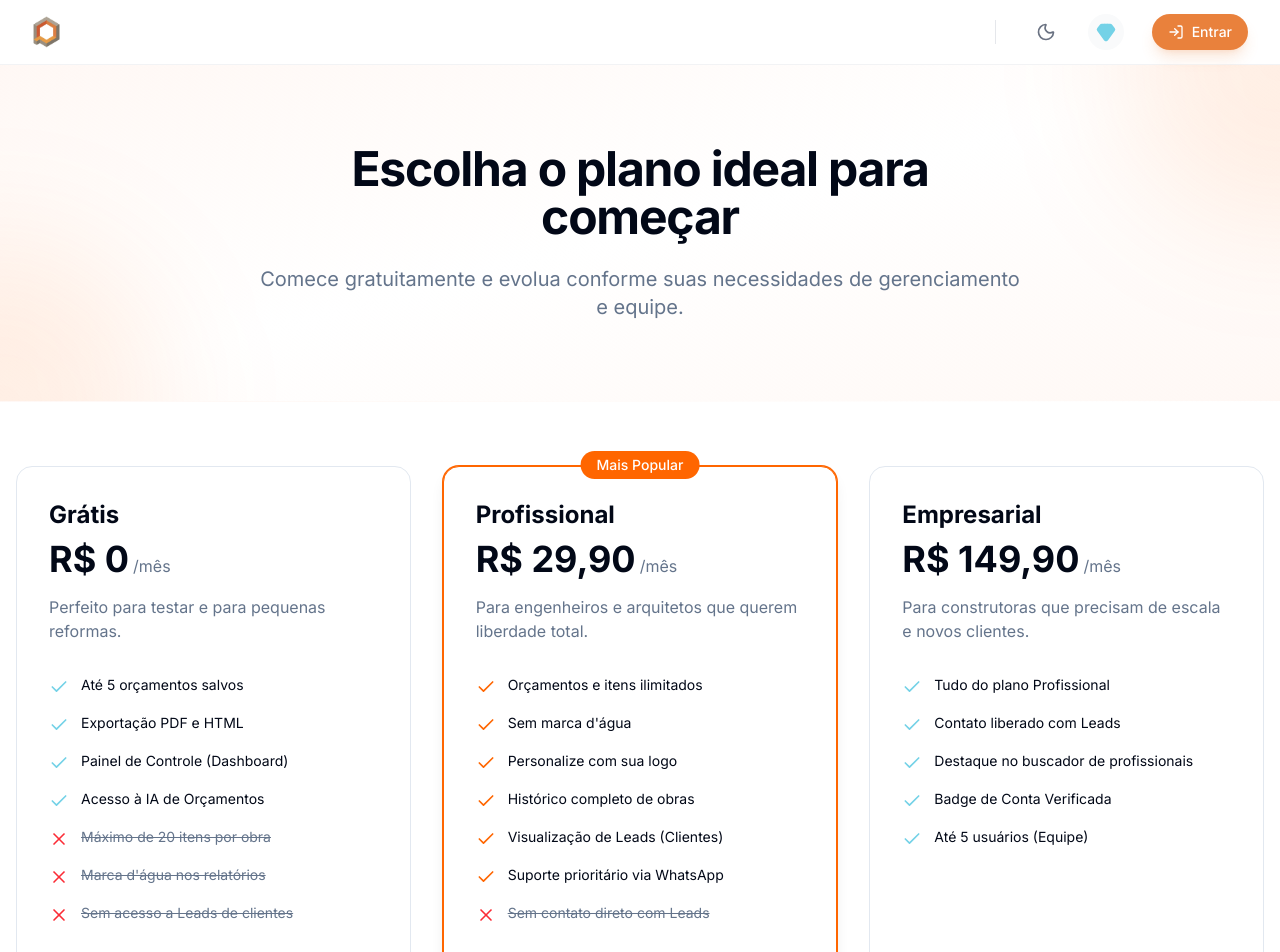
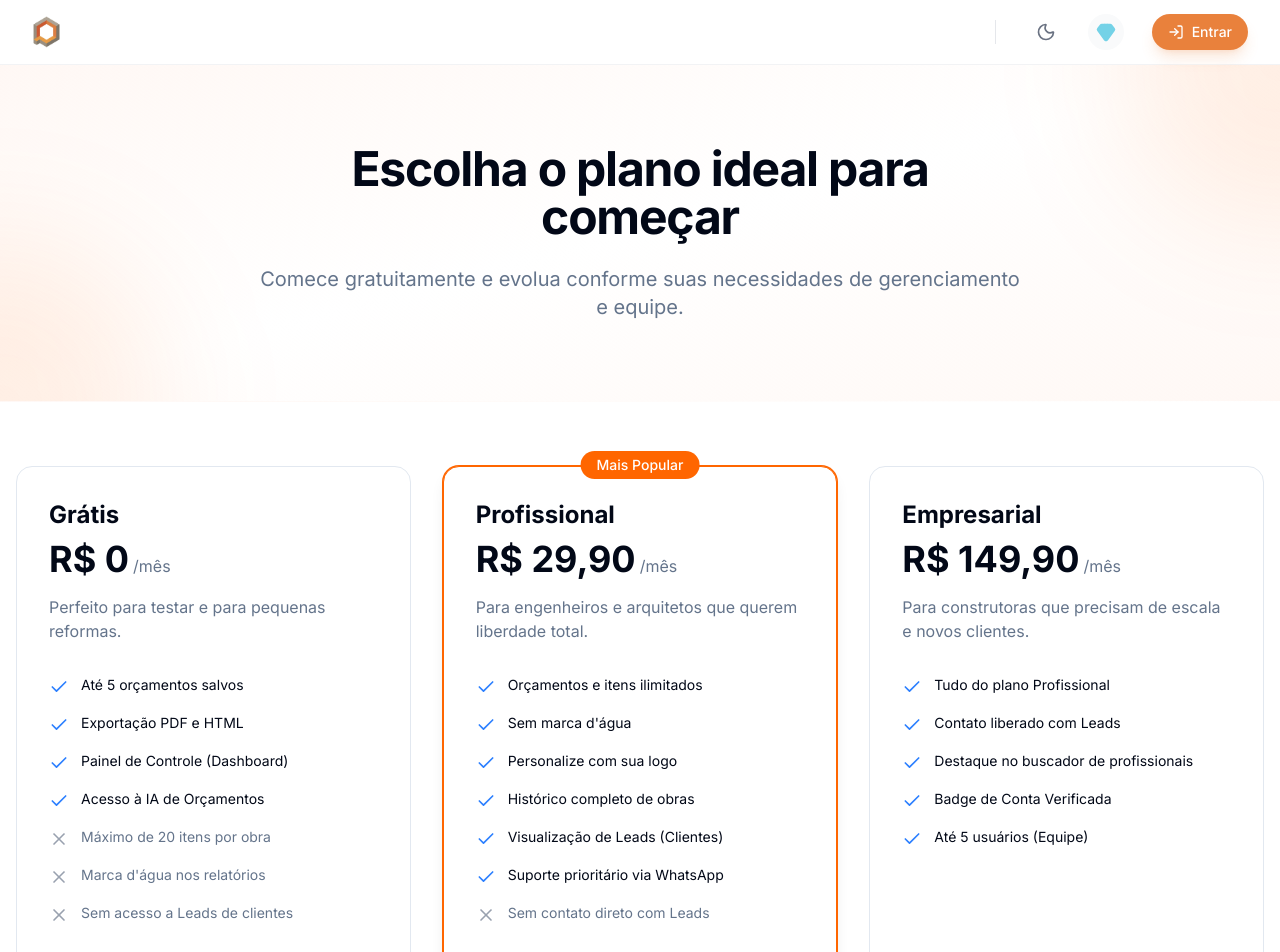
Before and after one commit to maicontinelli/ObraCalc, a Next.js app: page /planos in a window 1280 px wide. Shown: the top 952 px of the page. Built offline with nearby package versions, Linux system fonts and the light colour scheme; no server answers.

Commit message:
Update plan comparison list styling

```diff
--- a/app/planos/page.tsx
+++ b/app/planos/page.tsx
@@ -170,8 +170,7 @@ export default function PlansPage() {
                                     <ul className="space-y-4">
                                         {plan.features.map((feature) => (
                                             <li key={feature} className="flex items-start gap-3">
-                                                <Check className={`w-5 h-5 flex-shrink-0 mt-0.5 ${plan.popular ? 'text-[#FF6600]' : 'text-[#74D2E7]'
-                                                    }`} />
+                                                <Check className="w-5 h-5 flex-shrink-0 mt-0.5 text-blue-500" />
                                                 <span className="text-foreground text-sm">
                                                     {feature}
                                                 </span>
@@ -179,8 +178,8 @@ export default function PlansPage() {
                                         ))}
                                         {plan.limitations.map((limitation) => (
                                             <li key={limitation} className="flex items-start gap-3">
-                                                <X className="w-5 h-5 text-red-500 flex-shrink-0 mt-0.5" />
-                                                <span className="text-muted-foreground text-sm line-through">
+                                                <X className="w-5 h-5 text-gray-400 flex-shrink-0 mt-0.5" />
+                                                <span className="text-muted-foreground text-sm">
                                                     {limitation}
                                                 </span>
                                             </li>
```
